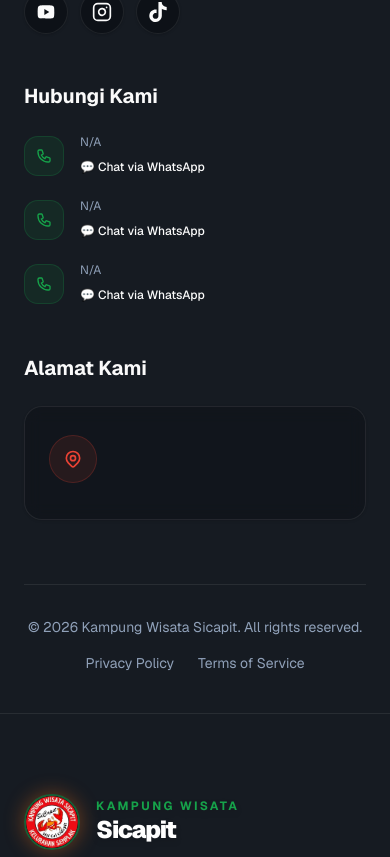
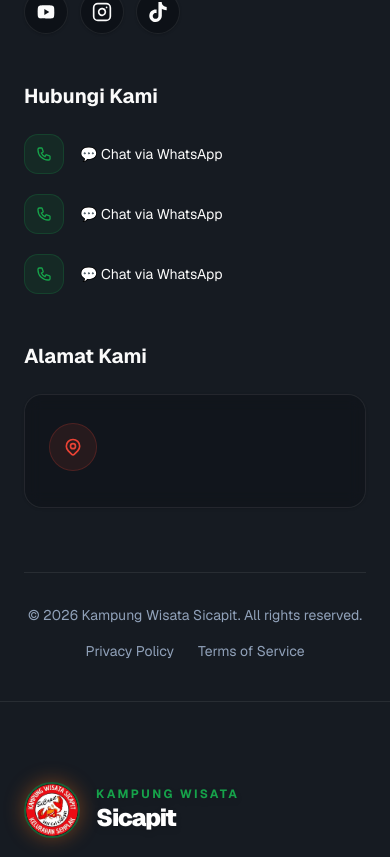
Before and after one commit to IR2816/website-sicapit, a Next.js app: page /privacy-policy in a window 390 px wide. Shown: the part 1947-2804 px from the top of the page. Built offline with nearby package versions, Linux system fonts and the light colour scheme.

Commit message:
security: hide phone numbers from display, keep WhatsApp CTA only
- Remove visible phone numbers from footer (privacy & security)
- Keep contact names and WhatsApp chat buttons
- Phone numbers stored securely in .env.local only

```diff
--- a/src/components/Footer.tsx
+++ b/src/components/Footer.tsx
@@ -62,10 +62,9 @@ export function SiteFooter() {
                   <div className="w-10 h-10 rounded-xl bg-brand/10 flex items-center justify-center text-brand shrink-0 border border-brand/20 group-hover:bg-brand group-hover:text-white transition-colors duration-300">
                     <svg className="w-4 h-4 flex-shrink-0" fill="none" stroke="currentColor" viewBox="0 0 24 24"><path strokeLinecap="round" strokeLinejoin="round" strokeWidth="2" d="M3 5a2 2 0 012-2h3.28a1 1 0 01.948.684l1.498 4.493a1 1 0 01-.502 1.21l-2.257 1.13a11.042 11.042 0 005.516 5.516l1.13-2.257a1 1 0 011.21-.502l4.493 1.498a1 1 0 01.684.949V19a2 2 0 01-2 2h-1C9.716 21 3 14.284 3 6V5z"/></svg>
                   </div>
-                  <div className="flex-1">
+                  <div>
                     <p className="text-white text-sm font-bold tracking-wide">{contact.name}</p>
-                    <p className="text-slate-400 text-xs mb-1">{contact.phone?.replace(/(\d{4})(\d{4})(\d{4})/, '$1-$2-$3') || 'N/A'}</p>
-                    <a href={`https://wa.me/62${contact.phone?.replace(/^0|\D/g, '')}`} target="_blank" rel="noopener noreferrer" className="text-brand hover:text-orange-400 text-xs font-medium transition-colors inline-flex items-center gap-1">
+                    <a href={`https://wa.me/${contact.phone?.replace(/^0/, '62')}`} target="_blank" rel="noopener noreferrer" className="text-brand hover:text-orange-400 text-sm transition-colors">
                       💬 Chat via WhatsApp
                     </a>
                   </div>
```
